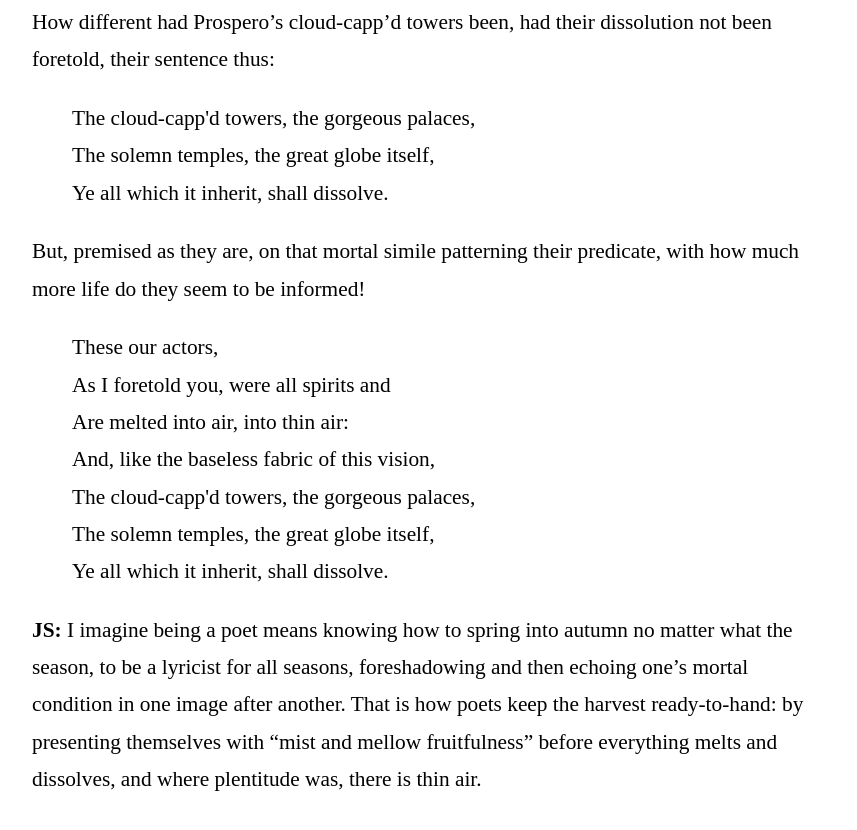
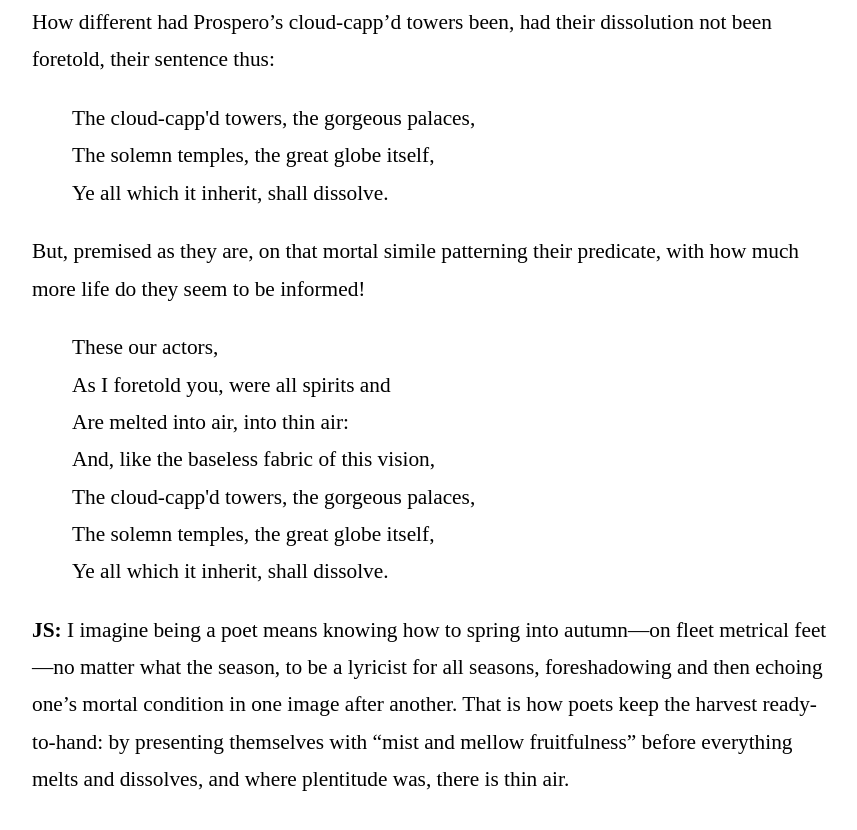
Before and after one commit to calhewitt/dialogic-static, a Jekyll site: the page built from _posts/2021-05-21-to-autumn.html, in a window 1280 px wide and 900 px high, scrolled down 12028 px. Shown: the top 830 px of the window, without its empty margins (208-1065 px from the left). Built offline with Jekyll 4.4.1, drawn with Linux system fonts in a browser that asks for light colours; nearby versions of some CDN libraries; some of the changed text lies outside the part shown.

Commit message:
Baxter changes

```diff
--- a/_layouts/post.html
+++ b/_layouts/post.html
@@ -7,7 +7,7 @@ layout: parent
   <h1>{{page.longtitle}}</h1>
   <p><br></p>
   <!--<h3 class="ql-align-center">{{page.between}}</h3><p><br></p>-->
-  <h2 class="ql-align-center">{{page.authors}}</h2>
+  <h2 class="ql-align-center" id = "authors-head">{{page.authors}}</h2>
 
 </div>
 
--- a/_posts/2021-05-21-to-autumn.html
+++ b/_posts/2021-05-21-to-autumn.html
@@ -138,4 +138,4 @@ The solemn temples, the great globe itself,
 Ye all which it inherit, shall dissolve.</pre></blockquote>
 
 
-<p><strong>JS:</strong>&nbsp;I imagine being a poet means knowing how to spring into autumn no matter what the season, to be a lyricist for all seasons, foreshadowing and then echoing one’s mortal condition in one image after another. That is how poets keep the harvest ready-to-hand: by presenting themselves with “mist and mellow fruitfulness” before everything melts and dissolves, and where plentitude was, there is thin air. &nbsp;</p>
+<p><strong>JS:</strong>&nbsp;I imagine being a poet means knowing how to spring into autumn—on fleet metrical feet—no matter what the season, to be a lyricist for all seasons, foreshadowing and then echoing one’s mortal condition in one image after another. That is how poets keep the harvest ready-to-hand: by presenting themselves with “mist and mellow fruitfulness” before everything melts and dissolves, and where plentitude was, there is thin air.  </p>
--- a/authors.html
+++ b/authors.html
@@ -8,17 +8,18 @@ permalink: /authors/
 
 <div id="authors">
 
-
+{% assign counter = 0 %}
 {% for author in site.data.authors %}
 
 {% unless author.exclude %}
 
+{% assign counter=counter | plus:1 %}
 {% capture lr %}{% cycle 'left', 'right' %}{% endcapture %}
 {% capture rl %}{% cycle 'right', 'left' %}{% endcapture %}
 
   <div class = "author">
   <div style = "background-image: url(/media/dialogue_authors/{{author.picture}}); float: {{lr}}" class = "author-image" id = "{{author.image_id}}"></div>
-  <div class = "author-text" style = "float: {{rl}}"><strong><big><a name = "{{author.name}}">{{author.name}}</a></big></strong> {{author.bio}}</div>
+  <div class = "author-text" style = "float: {{rl}}"><strong><big><a name = "{{ author.name | remove: " " | downcase}}">{{author.name}}</a></big></strong> {{author.bio}}</div>
   </div>
 
 {% endunless %}
```
Also changed, not shown: other parts of _layouts/post.html (+21 -0 lines). Lines whose indentation alone changed are shown as unchanged.
